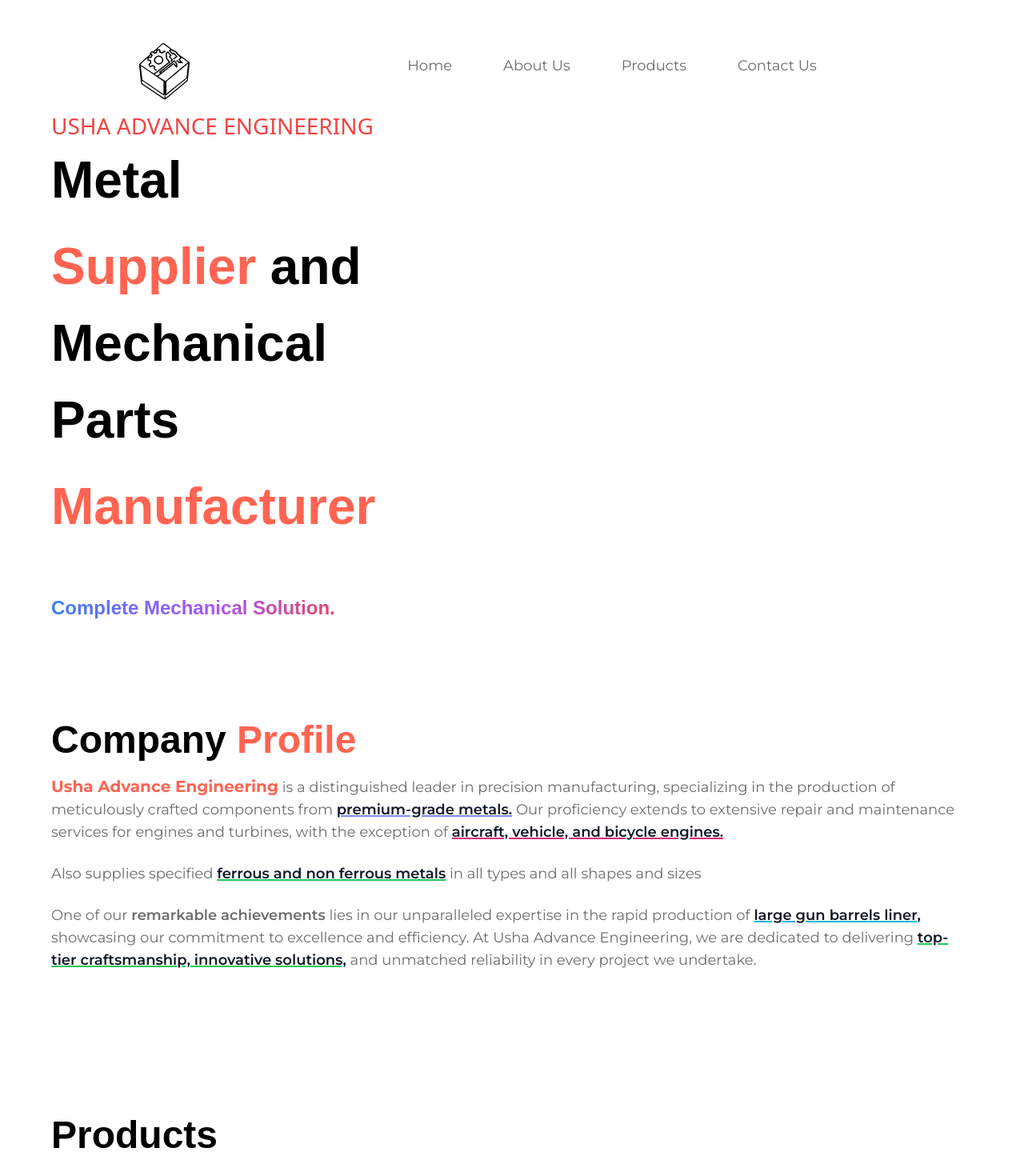
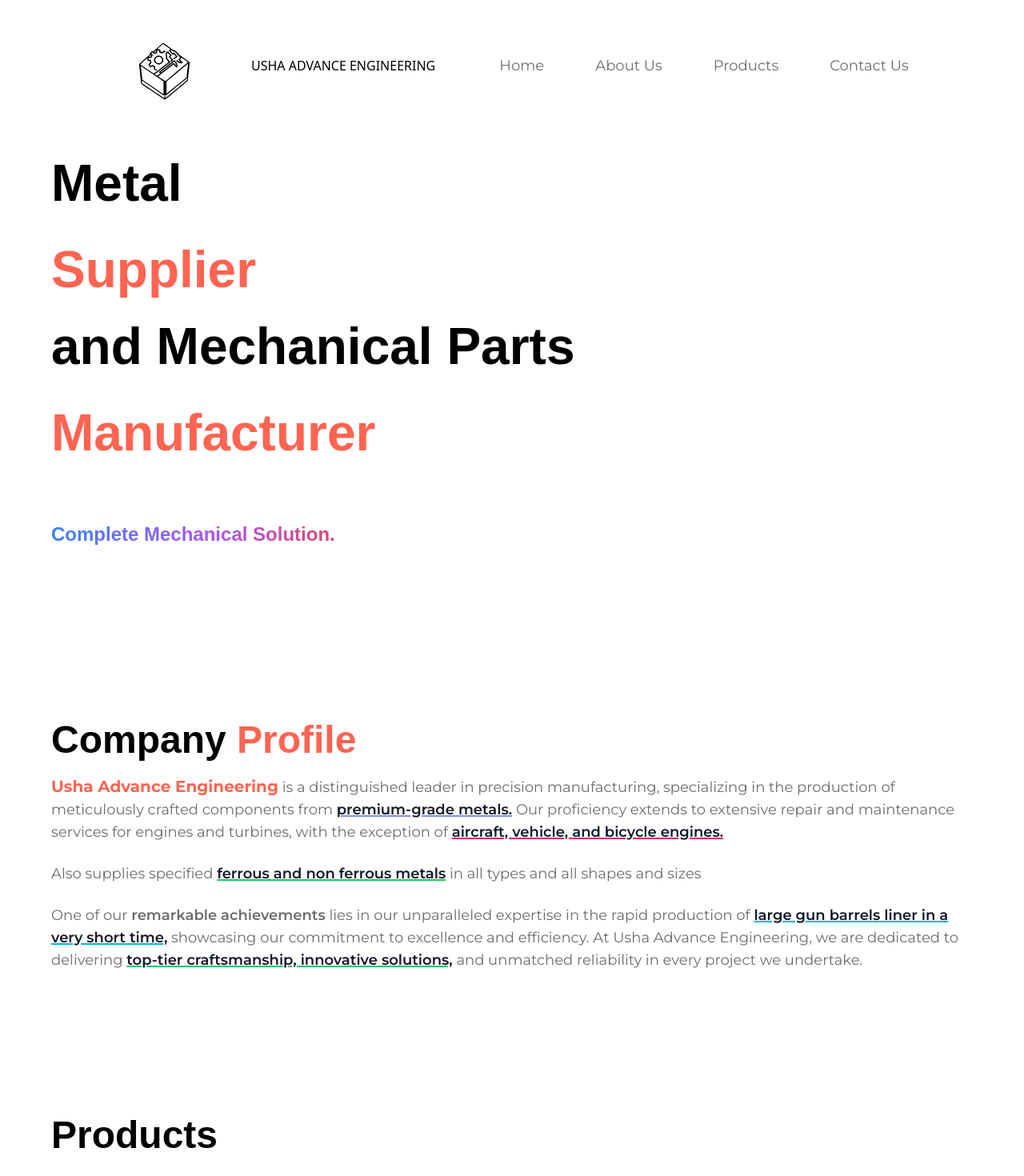
Before and after one commit to VALiUMgithub/Usha-Engineering, a React (Vite) app: page / in a window 1280 px wide. Shown: the top 1470 px of the page at 80% size. Built offline with nearby package versions, Linux system fonts and the light colour scheme; a web font is replaced by a local one.

Commit message:
added fiels

```diff
--- a/src/components/Nav.jsx
+++ b/src/components/Nav.jsx
@@ -17,6 +17,9 @@
 				<a href='/'>
 					<img src={headerLogo} alt='logo' className='w-[250px] h-[100px]' />
 				</a>
+				<p className='text-1xl max-sm:mr-4  decoration-gray-500 hover:decoration-gray-600  decoration-solid decoration-2 underline-offset-4 hover:cursor-pointer hover:decoration-wavy '>
+					USHA ADVANCE ENGINEERING
+				</p>
 
 				<ul className='flex-1 flex justify-center items-end gap-16 max-lg:hidden'>
 					{navLinks.map((item) => (
@@ -62,9 +65,6 @@
 					)}
 				</div>
 			</nav>
-			<p className='text-3xl max-sm:mr-4  decoration-gray-500 hover:decoration-gray-600  decoration-solid decoration-2 underline-offset-4 hover:cursor-pointer hover:decoration-wavy text-red-500 '>
-				USHA ADVANCE ENGINEERING
-			</p>
 		</header>
 	);
 };
--- a/src/constants/index.js
+++ b/src/constants/index.js
@@ -129,16 +129,6 @@
 		],
 	},
 	{
-		title: "Help",
-		links: [
-			{ name: "About us", link: "/" },
-			{ name: "FAQs", link: "/" },
-			{ name: "How it works", link: "/" },
-			{ name: "Privacy policy", link: "/" },
-			{ name: "Payment policy", link: "/" },
-		],
-	},
-	{
 		title: "Get in touch",
 		links: [
 			{ name: "kiranawasarmal@gmail.com", link: "mailto:kiranawasarmal@gmail.com" },
--- a/src/sections/Footer.jsx
+++ b/src/sections/Footer.jsx
@@ -4,7 +4,7 @@
 
 const Footer = () => {
 	return (
-		<footer className='max-container'>
+		<footer className='max-container' id="contact-us">
 			<div className='flex justify-between items-start gap-20 flex-wrap max-lg:flex-col'>
 				<div className='flex flex-col items-start'>
 					<div className='flex items-center gap-5 mt-8'>
--- a/src/sections/Hero.jsx
+++ b/src/sections/Hero.jsx
@@ -7,20 +7,24 @@
 	return (
 		<section
 			id='home'
-			className='w-full flex  flex-col justify-center min-h-screen gap-10 max-container pt-6'
+			className='pb: w-full flex  flex-col justify-center min-h-screen gap-10 max-container pt-6'
 		>
-			<div className='relative xl:w-2/5 flex flex-col justify-center items-start w-full  max-xl:padding-x pt-28'>
+			<div className='relative xl:w-2/5 flex flex-col justify-center items-start w-full  max-xl:padding-x pt-6'>
 				<h1
 					className='mt-10 mb-6 font-palanquin text-6xl max-sm:text-4xl max-sm:leading-[62px] font-bold'
 					style={{ fontSize: "4rem" }}
 				>
-					<span className='xl:bg-white xl:whitespace-nowrap relative z-10 pr-10'>
+					<span className='max-sm:text-4xl xl:bg-white xl:whitespace-nowrap relative z-10 pr-10'>
 						Metal
 					</span>
 					<br />
-					<span className='text-coral-red inline-block mt-3 '>Supplier</span> and
-					Mechanical Parts
-					<span className='text-coral-red inline-block mt-3'>
+					<span className='max-sm:text-4xl text-coral-red inline-block mt-3 '>
+						Supplier
+					</span>{" "}
+					<span className='max-sm:text-4xl xl:bg-white xl:whitespace-nowrap relative z-10 pr-10'>
+						and Mechanical Parts
+					</span>
+					<span className='max-sm:text-4xl text-coral-red inline-block mt-3'>
 						Manufacturer
 					</span>
 				</h1>
--- a/src/sections/SpecialOffer.jsx
+++ b/src/sections/SpecialOffer.jsx
@@ -39,7 +39,7 @@
 					<span className='font-semibold'>remarkable achievements</span> lies in
 					our unparalleled expertise in the rapid production of{" "}
 					<span className='font-semibold underline decoration-cyan-500 hover:decoration-cyan-700 text-gray-900 decoration-2'>
-						large gun barrels liner,
+						large gun barrels liner in a very short time,
 					</span>{" "}
 					showcasing our commitment to excellence and efficiency. At Usha
 					Advance Engineering, we are dedicated to delivering{" "}
```
